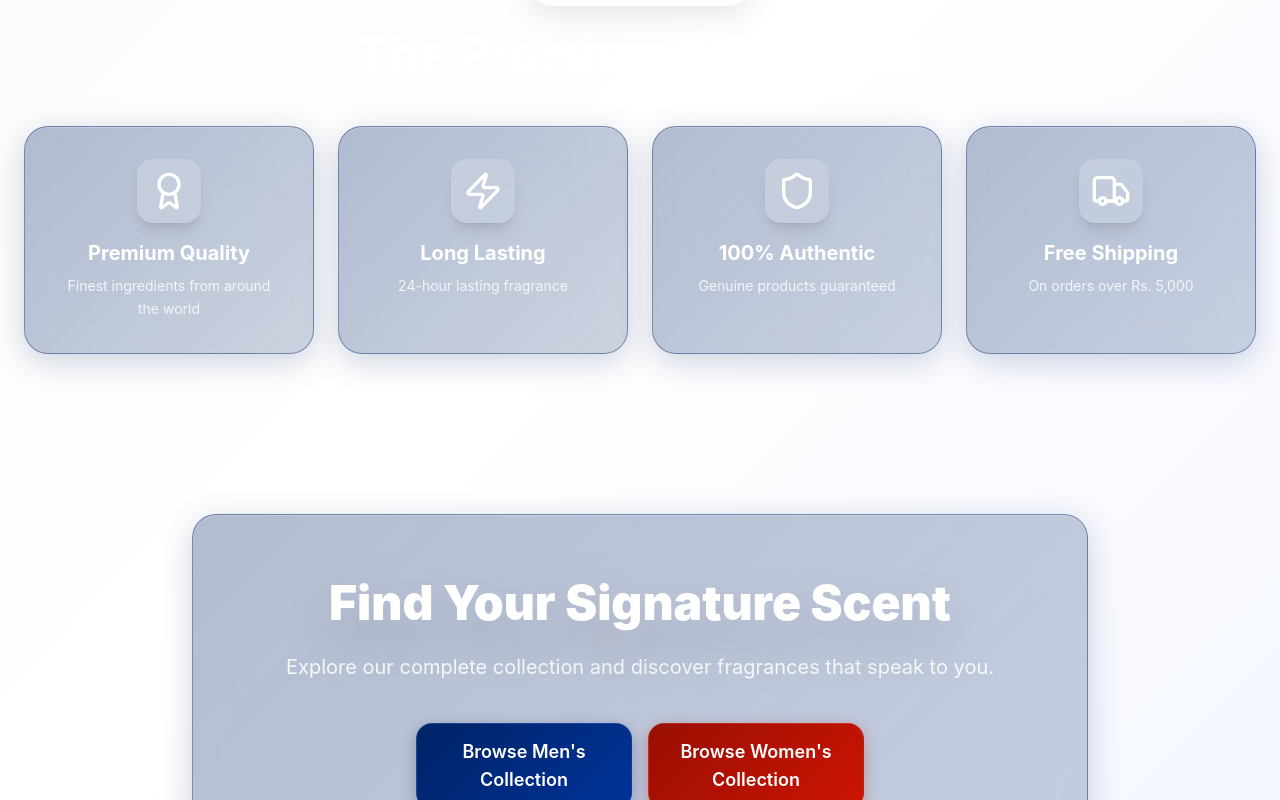
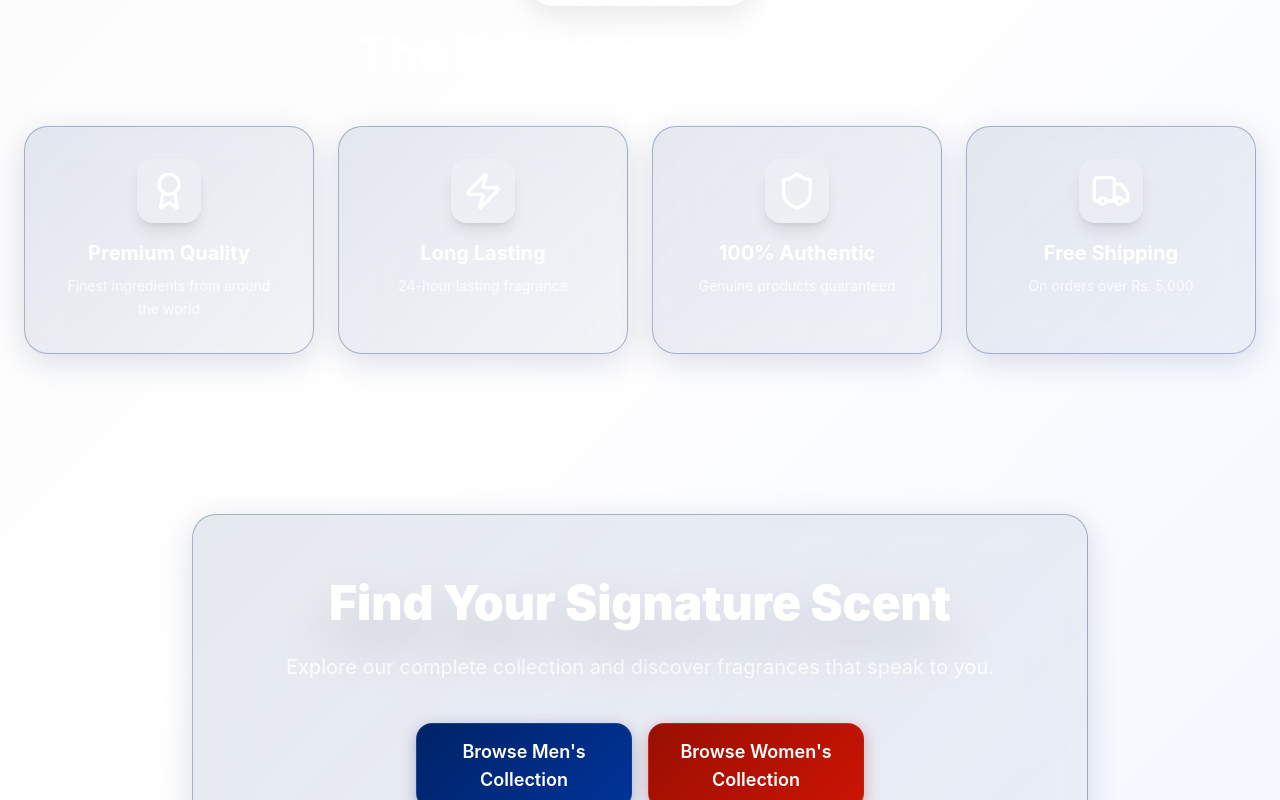
Before and after one commit to daniyalsiddiqui123/YVB, a Next.js app: page / in a window 1280 px wide. Shown: the part 900-1700 px from the top of the page. Built offline with nearby package versions, Linux system fonts and the light colour scheme; no server answers.

Commit message:
Increase glass-navy blur effect

```diff
--- a/src/app/globals.css
+++ b/src/app/globals.css
@@ -55,11 +55,11 @@ body {
 }
 
 .glass-navy {
-  background: linear-gradient(135deg, rgba(0, 35, 102, 0.3) 0%, rgba(0, 35, 102, 0.2) 100%);
+  background: linear-gradient(135deg, rgba(0, 35, 102, 0.1) 0%, rgba(0, 35, 102, 0.05) 100%);
   backdrop-filter: blur(24px);
   -webkit-backdrop-filter: blur(24px);
-  border: 1px solid rgba(0, 35, 102, 0.4);
-  box-shadow: 0 8px 32px rgba(0, 35, 102, 0.2), inset 0 1px 0 rgba(255, 255, 255, 0.2);
+  border: 1px solid rgba(0, 35, 102, 0.3);
+  box-shadow: 0 8px 32px rgba(0, 35, 102, 0.15), inset 0 1px 0 rgba(255, 255, 255, 0.1);
 }
 
 .glass-cherry {
```
